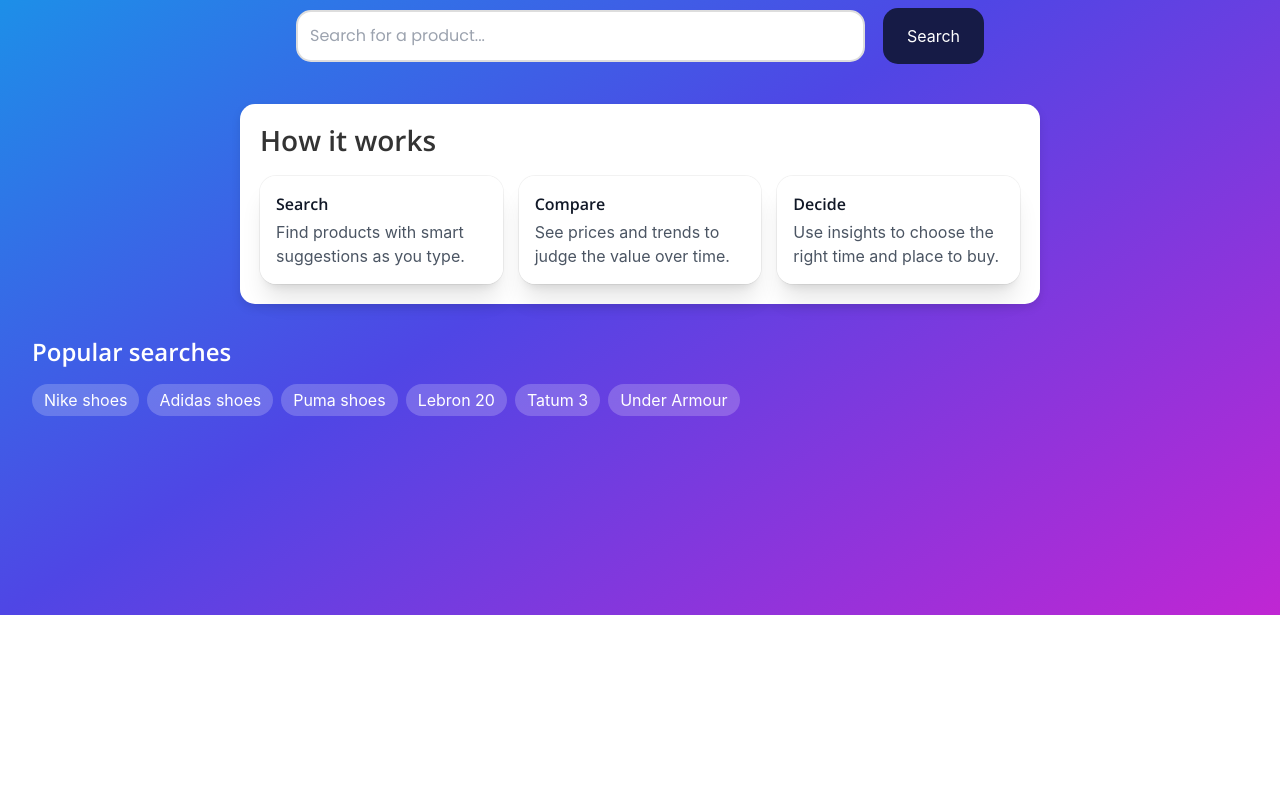
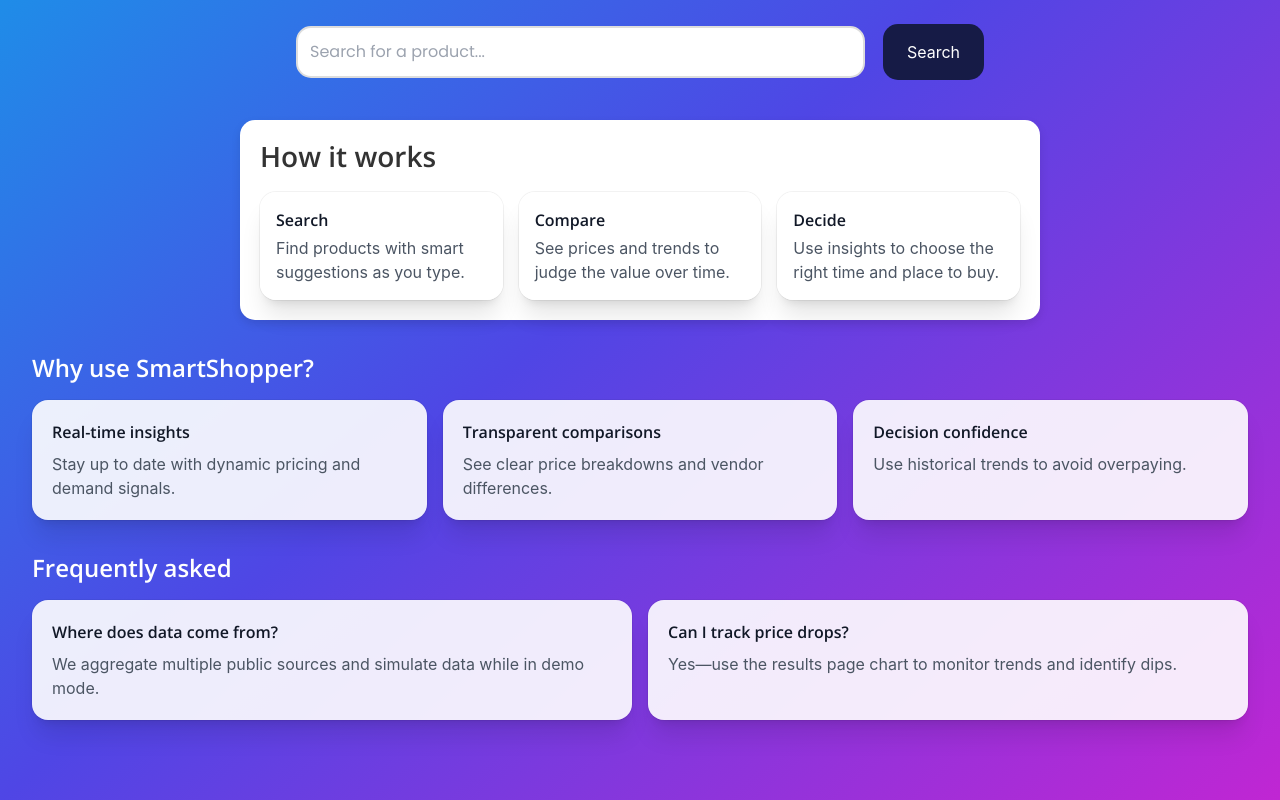
Before and after one commit to jadengong/lplhackarama2025, a React (Create React App) app: page / in a window 1280 px wide. Shown: the part 281-1081 px from the top of the page. Before the commit the page ends 896 px from the top, so only its background shows below. Built offline with nearby package versions, Linux system fonts and the light colour scheme.

Commit message:
fix spacing in search page

```diff
--- a/src/App.js
+++ b/src/App.js
@@ -10,7 +10,6 @@
   return (
     <Router>
       <Navbar />
-      <div className="pt-24">
       <Suspense fallback={<div style={{ padding: 16 }}>Loading...</div>}>
         <Routes>
           <Route path="/landing" element={<LandingPage />} />
@@ -19,7 +18,6 @@
           <Route path="*" element={<NotFound />} />
         </Routes>
       </Suspense>
-      </div>
     </Router>
   );
 };
--- a/src/components/HomePage.css
+++ b/src/components/HomePage.css
@@ -59,7 +59,7 @@
     display: flex;
     flex-direction: column;
     align-items: center;
-    padding: 32px 16px;
+    padding: 0 16px 32px; /* let Tailwind control top padding via pt-* */
     text-align: center;
 }
 
--- a/src/components/HomePage.js
+++ b/src/components/HomePage.js
@@ -74,8 +74,8 @@
   };
 
   return (
-    <div className="home-container bg-gradient-to-br from-sky-500 via-indigo-600 to-fuchsia-600 min-h-screen pt-28">
-      <header className="landing-header container">
+    <div className="home-container bg-gradient-to-br from-sky-500 via-indigo-600 to-fuchsia-600 min-h-screen pt-40">
+      <header className="landing-header container mt-32 md:mt-36">
         <h1>SmartShopper</h1>
         <p className="text-gray-200 max-w-xl mx-auto">Empowering your shopping with data-driven insights.</p>
       </header>
@@ -156,14 +156,35 @@
         </div>
       </section>
 
+      {/* Benefits grid */}
       <section className="container mt-8">
-        <h2 className="text-white text-2xl font-semibold text-left">Popular searches</h2>
-        <div className="mt-4 flex flex-wrap gap-2">
-          {['Nike shoes','Adidas shoes','Puma shoes','Lebron 20','Tatum 3','Under Armour'].map((t) => (
-            <button key={t} onClick={() => setQuery(t)} className="px-3 py-1 rounded-full bg-white/20 text-white hover:bg-white/30 transition">
-              {t}
-            </button>
+        <h2 className="text-white text-2xl font-semibold text-left">Why use SmartShopper?</h2>
+        <div className="mt-4 grid grid-cols-1 md:grid-cols-3 gap-4">
+          {[
+            {title: 'Real-time insights', desc: 'Stay up to date with dynamic pricing and demand signals.'},
+            {title: 'Transparent comparisons', desc: 'See clear price breakdowns and vendor differences.'},
+            {title: 'Decision confidence', desc: 'Use historical trends to avoid overpaying.'}
+          ].map((item, idx) => (
+            <div key={idx} className="bg-white/90 rounded-2xl shadow-xl ring-1 ring-black/5 p-5 text-left">
+              <h3 className="font-semibold text-gray-900">{item.title}</h3>
+              <p className="text-gray-600 mt-2">{item.desc}</p>
+            </div>
           ))}
+        </div>
+      </section>
+
+      {/* FAQ / info section */}
+      <section className="container mt-8 mb-12">
+        <h2 className="text-white text-2xl font-semibold text-left">Frequently asked</h2>
+        <div className="mt-4 grid grid-cols-1 md:grid-cols-2 gap-4 text-left">
+          <div className="bg-white/90 rounded-2xl shadow-xl ring-1 ring-black/5 p-5">
+            <h3 className="font-semibold text-gray-900">Where does data come from?</h3>
+            <p className="text-gray-600 mt-2">We aggregate multiple public sources and simulate data while in demo mode.</p>
+          </div>
+          <div className="bg-white/90 rounded-2xl shadow-xl ring-1 ring-black/5 p-5">
+            <h3 className="font-semibold text-gray-900">Can I track price drops?</h3>
+            <p className="text-gray-600 mt-2">Yes—use the results page chart to monitor trends and identify dips.</p>
+          </div>
         </div>
       </section>
     </div>
--- a/src/components/SearchResultsPage.js
+++ b/src/components/SearchResultsPage.js
@@ -7,7 +7,7 @@
   const params = new URLSearchParams(location.search);
   const q = params.get('q');
   return (
-    <div className="search-results-page bg-gradient-to-br from-violet-600 via-purple-600 to-pink-600 min-h-screen pt-20">
+    <div className="search-results-page bg-gradient-to-br from-violet-600 via-purple-600 to-pink-600 min-h-screen pt-28">
       <header className="search-results-header container py-8">
         <h1 className="text-3xl md:text-4xl font-semibold">{q ? `Results for "${q}"` : 'Tatum 3 Basketball Shoes (FZ6598-103, White/Kinetic Green/Black)'}</h1>
       </header>
```
Lines whose indentation alone changed are shown as unchanged.
